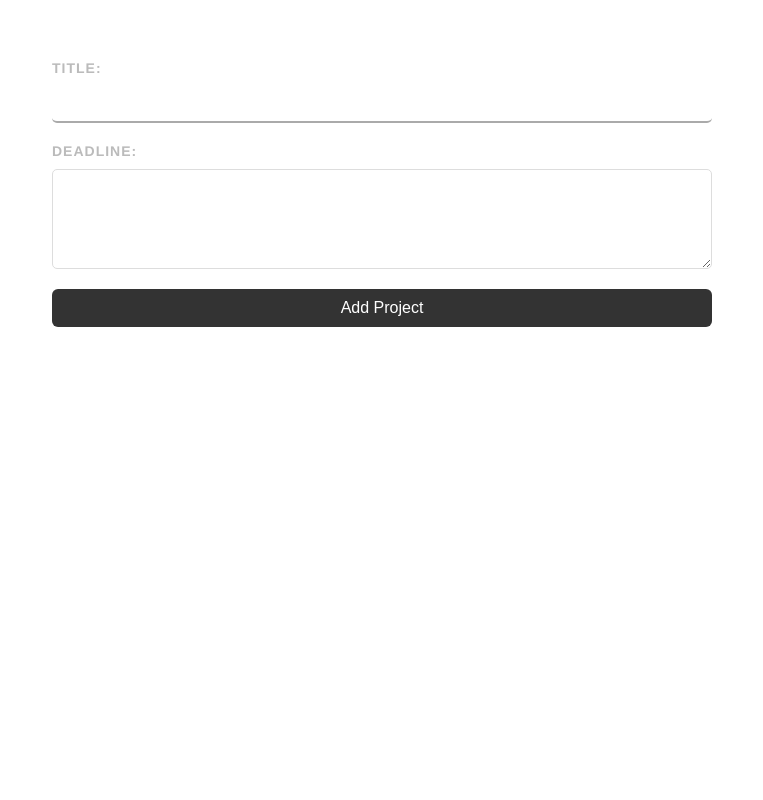
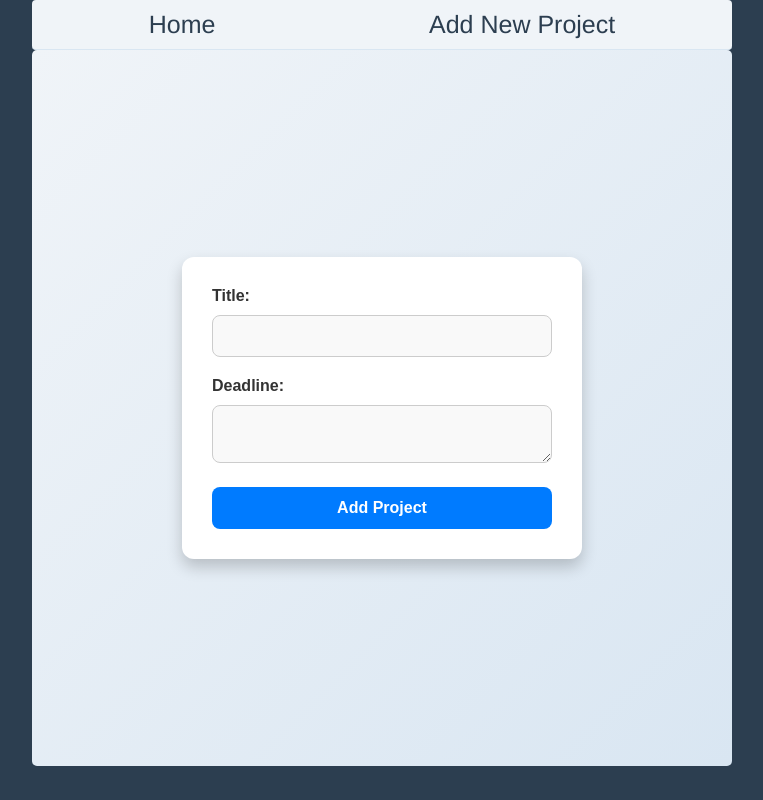
Before and after one commit to Shohjahon-Front/Task_manager, a Vue app: page /add in a window 1280 px wide. Shown: the whole page, without its empty margins (258-1021 px from the left). Built offline with nearby package versions, Linux system fonts and the light colour scheme.

Commit message:
Navbar added

```diff
--- a/src/App.vue
+++ b/src/App.vue
@@ -1,7 +1,17 @@
 <template>
-
+    <Navbar/>
   <router-view/>
 </template>
+
+<script>
+import Navbar from './components/Navbar.vue'
+export default {
+  name: 'App',
+  components: {
+    Navbar
+  }
+}
+</script>
 
 <style>
 #app {
@@ -13,4 +23,9 @@
   margin: 0 auto;
 }
 
+body {
+  margin: 0;
+  background-color: #2c3e50;
+}
+
 </style>
--- /dev/null
+++ b/src/components/Navbar.vue
@@ -0,0 +1,30 @@
+<template>
+    <div class="navbar">
+        <router-link to="/">Home</router-link>
+        <router-link to="/add">Add New Project</router-link>
+    </div>
+</template>
+
+
+
+<style>
+    .navbar {
+        display: flex;
+        justify-content: space-around;
+        padding: 10px;
+        background-color: #f0f4f8;
+        border-bottom: 1px solid #d9e6f2;
+        border-radius: 4px;
+    }
+    .navbar a {
+        text-decoration: none;
+        color: #2c3e50;
+        font-size: 25px;
+        transition: 0.3s;
+    }
+    .navbar a:hover {
+        color: #3498db;
+        border-bottom: 2px solid #3498db;
+        padding-bottom: 4px;
+    }
+</style>
--- a/src/components/SingleProdject.vue
+++ b/src/components/SingleProdject.vue
@@ -60,7 +60,7 @@ export default {
     .single-project {
         padding: 10px 20px;
         margin: 20px auto;
-        background-color: white;
+        background: linear-gradient(135deg, #f0f4f8, #d9e6f2);
         border-radius: 4px;
         box-shadow: 1px 2px 3px rgba(0, 0, 0, 0.1);
         border-left: 15px solid #e90074;
--- a/src/views/AddNewProject.vue
+++ b/src/views/AddNewProject.vue
@@ -9,8 +9,8 @@
       <label>Deadline:</label>
       <textarea
         required
-        v-model="deadline"
-      ></textarea>
+        v-model="deadline">
+        </textarea>
       <button>Add Project</button>
     </form>
   </div>
@@ -35,8 +35,8 @@ export default {
           title: this.title,
           deadline: this.deadline,
           completed: false,
-        })
-        ;(this.title = ''), (this.deadline = ''), this.$router.push('/')
+        });
+        (this.title = ''), (this.deadline = ''), this.$router.push('/')
       } catch (error) {
         console.error('Error adding project:', error)
       }
@@ -46,51 +46,80 @@ export default {
 </script>
 
 <style scoped>
-form {
+  * {
+    margin: 0;
+    padding: 0;
+    box-sizing: border-box;
+  }
+  /* Butun ekranni egallash */
+  .home {
     display: flex;
-  flex-direction: column;
-  background-color: #fff;
-  padding: 20px;
-  border-radius: 10px;
-  margin-top: 20px;
+    justify-content: center;
+    align-items: center;
+    height: 89.5vh;
+    border-radius: 5px;
+    background: linear-gradient(135deg, #f0f4f8, #d9e6f2);
+    font-family: Arial, sans-serif;
   }
 
+  /* Forma uchun uslub */
+  form {
+    background: #ffffff;
+    padding: 30px;
+    border-radius: 12px;
+    box-shadow: 0 8px 16px rgba(0, 0, 0, 0.2);
+    width: 100%;
+    max-width: 400px;
+  }
+
+  /* Label uslubi */
   label {
     display: block;
-  color: #bbb;
-  text-transform: uppercase;
-  font-size: 14px;
+    margin-bottom: 10px;
+    font-size: 16px;
     font-weight: bold;
-  letter-spacing: 1px;
-  margin: 20px 0 10px 0;
+    color: #333333;
   }
 
-input {
-  border: 0;
-  padding: 10px;
+  /* Input va Textarea uslubi */
+  input, textarea {
     width: 100%;
-  box-sizing: border-box;
-  border-bottom: 2px solid #aaa;
-  border-radius: 5px;
+    padding: 12px;
+    margin-bottom: 20px;
+    border: 1px solid #cccccc;
+    border-radius: 8px;
+    font-size: 14px;
+    background: #f9f9f9;
+    transition: border-color 0.3s, box-shadow 0.3s;
   }
 
-textarea {
-  padding: 10px;
-  border: 1px solid #ddd;
-  width: 100%;
-  box-sizing: border-box;
-  border-radius: 5px;
-  height: 100px;
+  input:focus, textarea:focus {
+    border-color: #007bff;
+    box-shadow: 0 0 8px rgba(0, 123, 255, 0.5);
+    outline: none;
   }
 
+  /* Tugma uslubi */
   button {
-  margin-top: 20px;
-  padding: 10px;
-  background-color: #333;
-  color: white;
-  border: 0;
-  border-radius: 6px;
+    width: 100%;
+    padding: 12px;
+    background-color: #007bff;
+    color: #ffffff;
+    border: none;
+    border-radius: 8px;
+    font-size: 16px;
+    font-weight: bold;
     cursor: pointer;
-  font-size: 16px;
+    transition: background-color 0.3s, transform 0.2s;
+  }
+
+  button:hover {
+    background-color: #0056b3;
+    transform: translateY(-2px);
+  }
+
+  button:active {
+    background-color: #003f8a;
+    transform: translateY(0);
   }
 </style>
```
Lines whose indentation alone changed are shown as unchanged.
